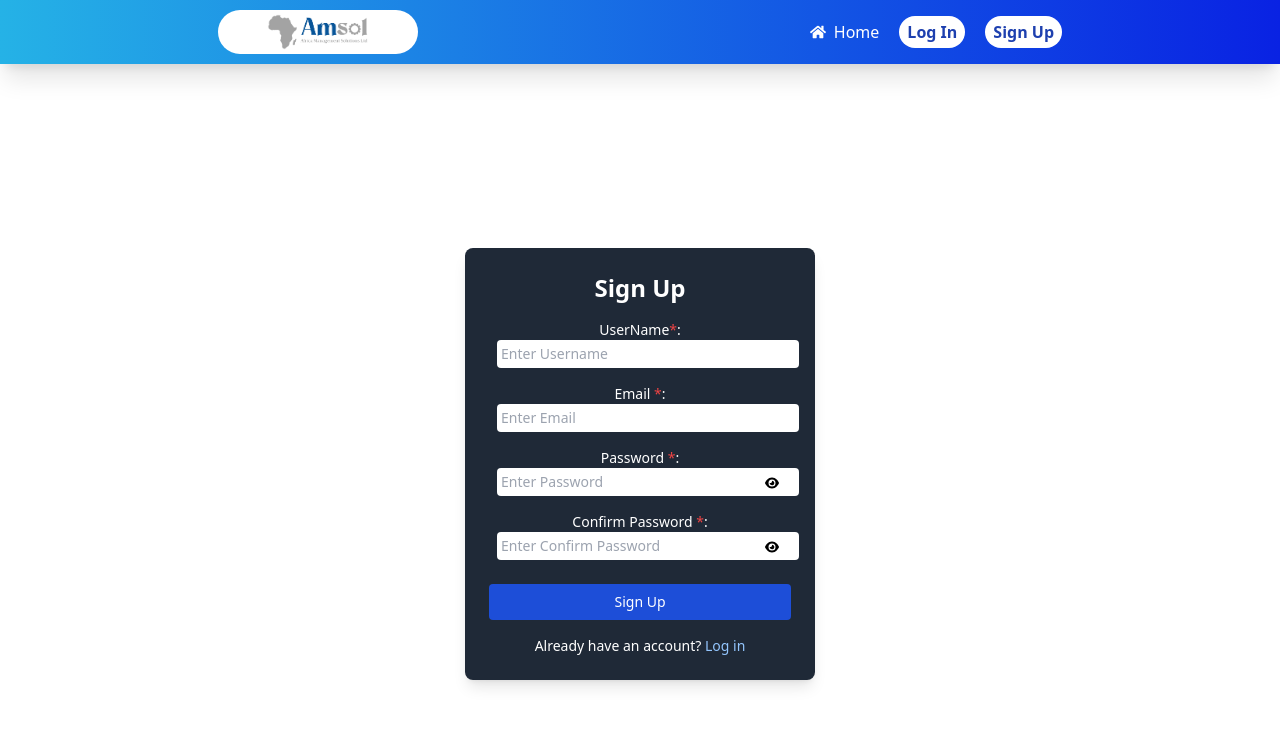
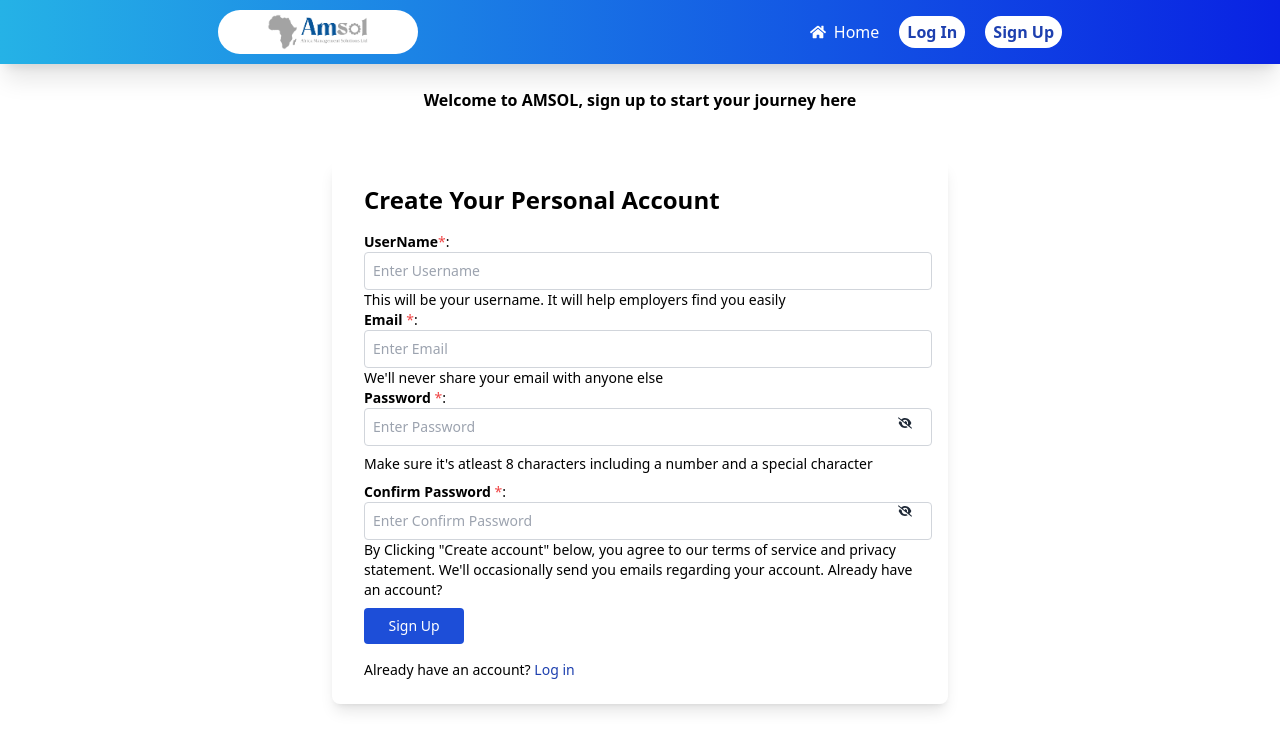
Before and after one commit to Tracy-miranja/AmsolForm, a React (Vite) app: page /signupform in a window 1280 px wide. Shown: the top 750 px of the page. Built offline with nearby package versions, Linux system fonts and the light colour scheme.

Commit message:
Modify sign up page

```diff
--- a/src/signupform.jsx
+++ b/src/signupform.jsx
@@ -59,78 +59,81 @@ const SignUpForm = () => {
   return (
     <div>
       <Navbar className="w-[100%]"/>
-
-    <div className="flex justify-center items-center h-screen ">
-      <div className="flex flex-col bg-gray-800 w-[350px] p-6 rounded-lg shadow-lg text-center">
-        <h3 className="text-2xl font-semibold mb-4 text-white">Sign Up</h3>
-        <form className="flex flex-col text-sm text-white" onSubmit={getUserDetails}>
-          <div className="mb-4">
-            <label>
-             UserName<span className="text-red-500">*</span>:
+     <div className="flex text-center justify-center p-6"><h3 className="font-bold">Welcome to AMSOL, sign up to start your journey here</h3></div>
+    <div className="flex justify-center h-screen p-6 ">
+      <div className="flex flex-col  w-[50%] p-6 rounded-lg shadow-lg  h-fit">
+        <h3 className="text-2xl font-semibold mb-4 ml-2 ">Create Your Personal Account</h3>
+        <form className="flex flex-col text-sm " onSubmit={getUserDetails}>
+          <div className="">
+            <label className="">
+            <span className="font-bold ml-2">UserName</span><span className="text-red-500">*</span>:
               <input
                 type="text"
                 value={fullName}
                 onChange={(e) => setFullName(e.target.value)}
                 required
                 placeholder="Enter Username"
-                className="ml-2 w-full p-1 rounded text-gray-900"
+                className="ml-2 w-full p-1 rounded text-gray-900 border border-gray-300 focus:border-blue-500 p-2"
               />
+              <p className="ml-2">This will be your username. It will help employers find you easily</p>
             </label>
           </div>
-          <div className="mb-4">
-            <label>
-              Email <span className="text-red-500">*</span>:
+          <div className="">
+            <label className="">
+            <span className="font-bold ml-2">Email</span> <span className="text-red-500">*</span>:
               <input
                 type="email"
                 value={Email}
                 onChange={(e) => setEmail(e.target.value)}
                 required
                 placeholder="Enter Email"
-                className="ml-2 w-full p-1 rounded text-gray-900"
+                className="ml-2 w-full p-1 rounded text-gray-900 border border-gray-300 focus:border-blue-500 p-2"
               />
+              <p className="ml-2">We'll never share your email with anyone else</p>
             </label>
           </div>
-          <div className="mb-4 relative">
-              <label>
-                Password <span className="text-red-500">*</span>:
+          <div className=" relative">
+              <label className="">
+              <span className="font-bold ml-2">Password</span> <span className="text-red-500">*</span>:
                 <input
                   type={showPassword ? "text" : "password"}
                   value={password}
                   onChange={(e) => setPassword(e.target.value)}
                   required
                   placeholder="Enter Password"
-                  className="ml-2 w-full p-1 rounded text-gray-900"
+                  className="ml-2 w-full p-2 rounded text-gray-900 border border-gray-300 focus:border-blue-500 "
                 />
-
+                <p  className="p-2">Make sure it's atleast 8 characters including a number and a special character</p>
                 <span
-                  className="absolute right-3 top-[58%] cursor-pointer"
+                  className="absolute right-3 top-[30%] cursor-pointer"
                   onClick={() => setShowPassword(!showPassword)}
                 >
-                  {showPassword ? <FaEyeSlash className="text-gray-800"/> : <FaEye className="text-black"/>}
+                  {showPassword ? <FaEye className="text-black"/>: <FaEyeSlash className="text-gray-800"/>}
                 </span>
               </label>
             </div>
-          <div className="mb-4 relative">
-              <label>
-                Confirm Password <span className="text-red-500">*</span>:
+          <div className=" relative">
+              <label  className="">
+               <span className="font-bold ml-2">Confirm Password</span>  <span className="text-red-500">*</span>:
                 <input
                   type={showConfirmPassword ? "text" : "password"}
                   value={confirmPassword}
                   onChange={(e) => setConfirmPassword(e.target.value)}
                   required
                   placeholder="Enter Confirm Password"
-                  className="ml-2 w-full p-1 rounded text-gray-900"
+                  className="ml-2 w-full p-2 rounded text-gray-900 border border-gray-300 focus:border-blue-500"
                 />
 
                 <span
-                  className="absolute right-3 top-[58%] cursor-pointer"
+                  className="absolute right-3 top-[38%] cursor-pointer"
                   onClick={() => setShowConfirmPassword(!showConfirmPassword)}
                 >
-                  {showConfirmPassword ? <FaEyeSlash className="text-gray-800"/> : <FaEye className="text-black"/>}
+                  {showConfirmPassword ? <FaEye className="text-black"/>: <FaEyeSlash className="text-gray-800"/>}
                 </span>
               </label>
             </div>
-          <button type="submit" className="bg-blue-700 text-white py-2 px-4 rounded hover:bg-blue-800 mt-2">
+            <p  className="ml-2">By Clicking "Create account" below, you agree to our terms of service and privacy statement. We'll occasionally send you emails regarding your account. Already have an account?</p>
+          <button type="submit" className="bg-blue-700 text-white ml-2 py-2 px-4 rounded hover:bg-blue-800 mt-2 w-[100px]">
             Sign Up
           </button>
 
@@ -142,8 +145,8 @@ const SignUpForm = () => {
             <p className="mt-4 text-red-500 font-bold">{error}</p>
           )}
 
-          <p className="mt-4">
-            Already have an account? <a href="./form" className="text-blue-300 hover:underline">Log in</a>
+          <p className="mt-4 ml-2">
+            Already have an account? <a href="./form" className="text-blue-800 hover:underline">Log in</a>
           </p>
         </form>
       </div>
```
